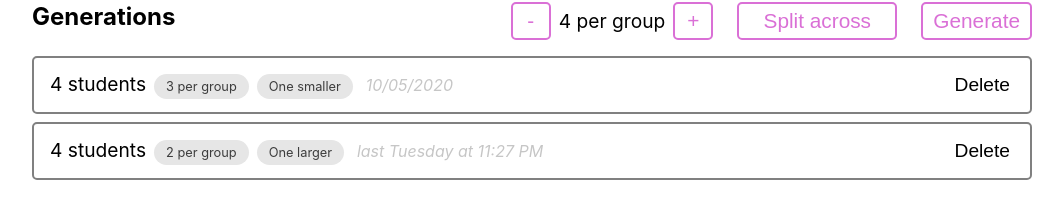
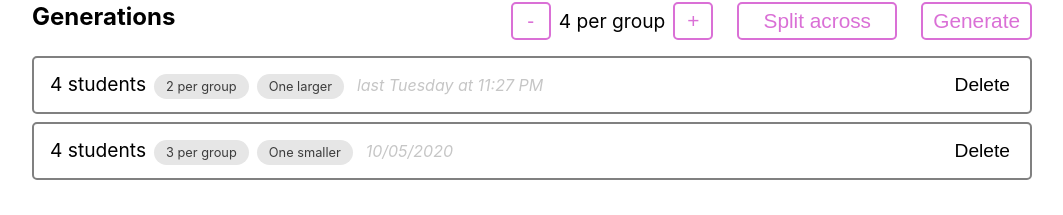
Before and after one commit to TylerAuer/groups, a React (Create React App) app: page / in a window 1280 px wide. Shown: the part 231-446 px from the top of the page, without its empty margins (108-1171 px from the left). Built offline with nearby package versions, Linux system fonts and the light colour scheme.

Commit message:
generations display in reverse chron order

```diff
--- a/src/components/GenerationList.js
+++ b/src/components/GenerationList.js
@@ -11,8 +11,10 @@ import GenerationControls from './GenerationControls';
 import TextOnlyBtn from './buttons/TextOnlyBtn';
 
 const GenerationList = () => {
-  const generations = useRecoilValue(generationState);
+  const genState = useRecoilValue(generationState);
   const [active, setActive] = useRecoilState(activeGenerationId);
+
+  const generations = [...genState].reverse();
 
   const barContainerCss = css`
     cursor: pointer;
@@ -47,19 +49,18 @@ const GenerationList = () => {
           new Date()
         );
 
-        console.log(g.date_created);
-
         const borderColor = g.id === active ? colors.tertiary : 'inherit';
 
         return (
           <div
             css={barContainerCss}
+            key={g.id}
             onClick={() => setActive(g.id)}
             style={{
               borderColor: borderColor,
             }}
           >
-            <Bar key={g.id}>
+            <Bar>
               <div>
                 {`${g.students} students`}
                 <Pill color="grey" text={`${g.group_size} per group`} />
--- a/src/grouping_algorithm/useGenNewGen.js
+++ b/src/grouping_algorithm/useGenNewGen.js
@@ -32,7 +32,7 @@ const useGenNewGen = () => {
     const count = ids.length;
     const groupSizes = setGroupSizes(count, size, extras);
 
-    // Placeholders to track best grouping
+    // Placeholders to track best grouping in iterations below
     let minWeight = Infinity;
     let groupings = [];
 
```
